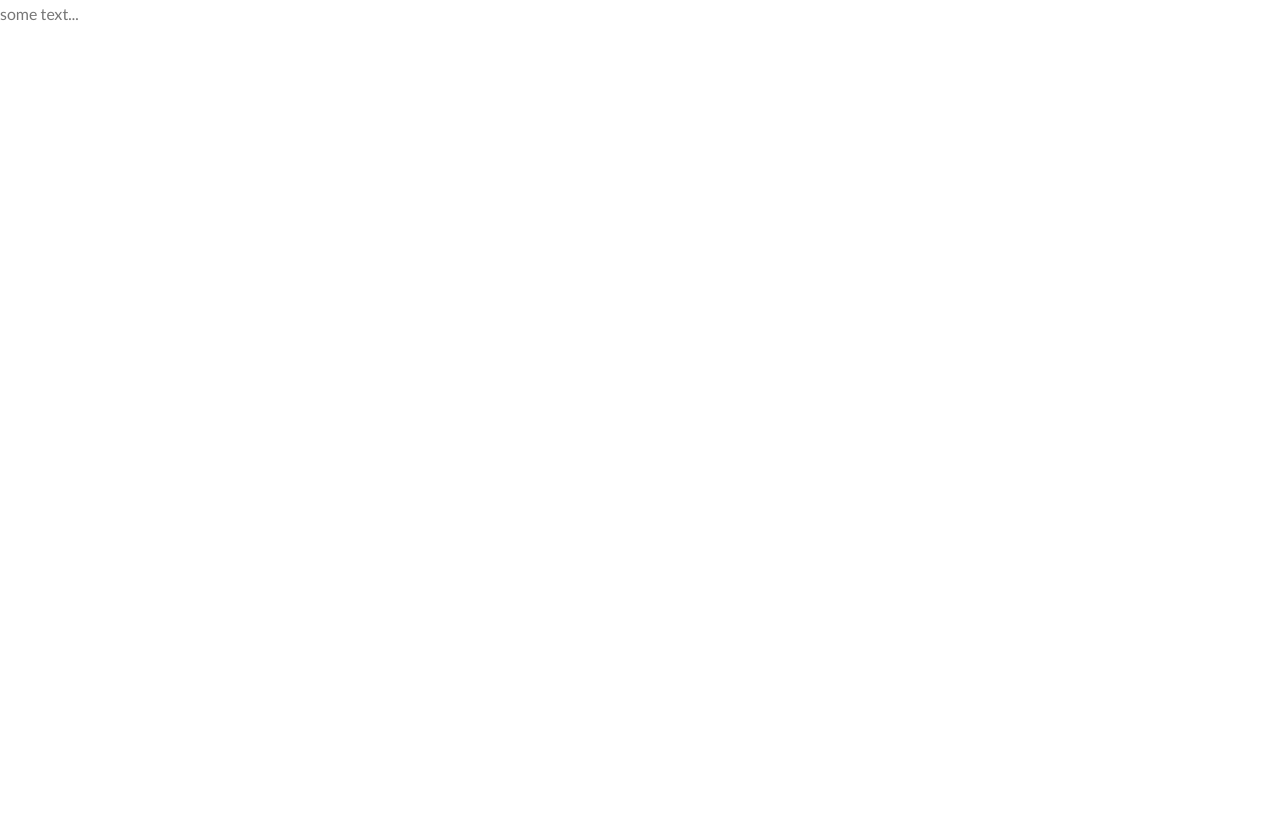
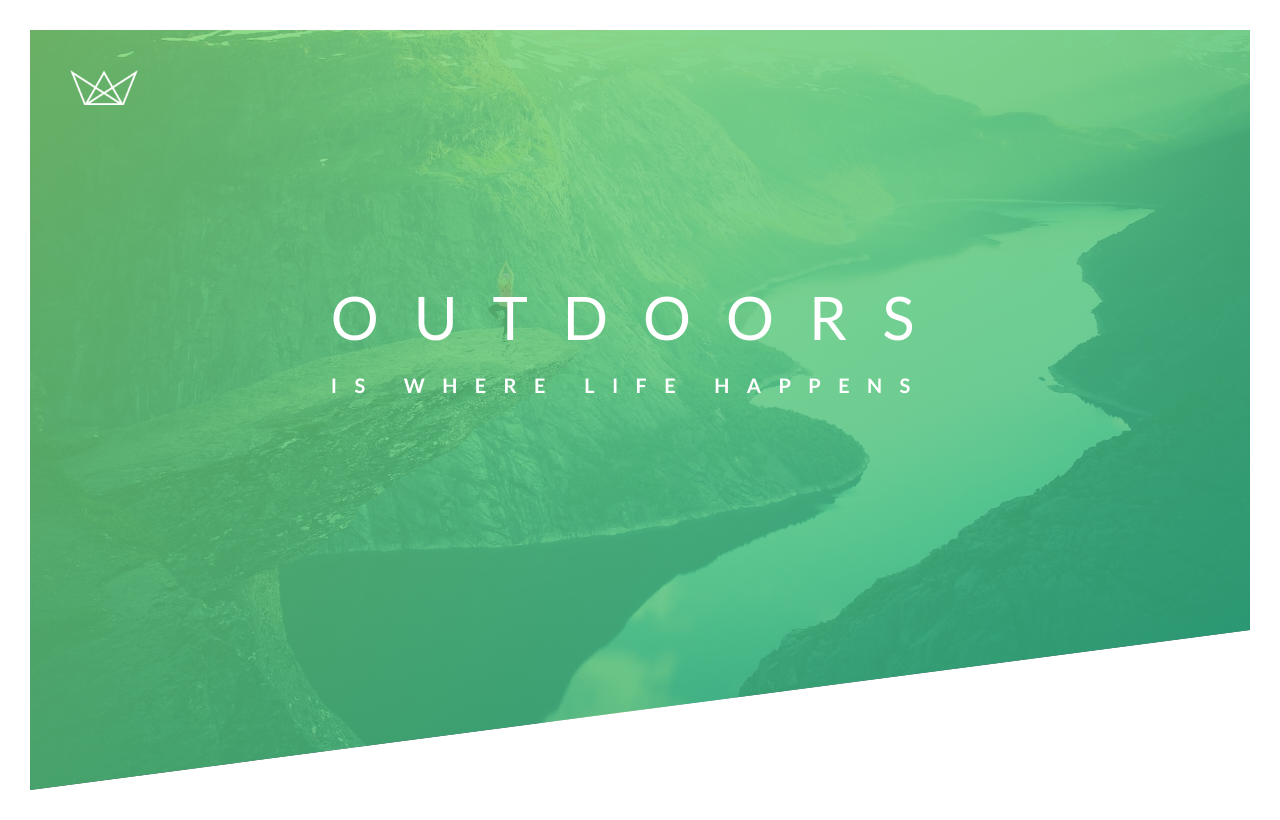
Before and after one commit to irina-kosogor/Natours, a plain HTML site: page index.html in a window 1280 px wide. Drawn offline with Linux system fonts and the light colour scheme.

Commit message:
Header animation is created

```diff
--- a/css/style.css
+++ b/css/style.css
@@ -19,8 +19,92 @@ body {
   font-size: 16px;
   line-height: 1.7;
   color: #777;
+  padding: 30px;
 }
 
 .header {
+  position: relative;
   height: 95vh;
+  background-image: linear-gradient(
+      to right bottom,
+      rgba(126, 213, 111, 0.8),
+      rgba(40, 180, 133, 0.8)
+    ),
+    url("../img/hero.jpg");
+  background-size: cover;
+  background-position: top;
+  clip-path: polygon(0 0, 100% 0, 100% 75vh, 0 100%);
 }
+
+.logo-box {
+  position: absolute;
+  top: 40px;
+  left: 40px;
+}
+
+.logo {
+  height: 35px;
+}
+
+.text-box {
+  position: absolute;
+  top: 40%;
+  left: 50%;
+  transform: translate(-50%, -50%);
+}
+
+.heading-primary {
+  color: #fff;
+  text-transform: uppercase;
+  backface-visibility: hidden;
+}
+
+.heading-primary-main {
+  display: block;
+  font-size: 60px;
+  font-weight: 400;
+  letter-spacing: 35px;
+  animation-name: moveInLeft;
+  animation-duration: 1s;
+  animation-timing-function: ease-out;
+}
+
+.heading-primary-sub {
+  display: block;
+  font-size: 20px;
+  font-weight: 700;
+  letter-spacing: 17.4px;
+  animation: moveInRigth 1s ease-out;
+}
+
+@keyframes moveInLeft {
+  0% {
+    opacity: 0;
+    transform: translateX(-100px);
+  }
+
+  80% {
+    transform: translateX(10px);
+  }
+
+  100% {
+    opacity: 1;
+    transform: translate(0);
+  }
+}
+
+@keyframes moveInRigth {
+  0% {
+    opacity: 0;
+    transform: translateX(100px);
+  }
+
+  80% {
+    transform: translateX(-10px);
+  }
+
+  100% {
+    opacity: 1;
+    transform: translate(0);
+  }
+}
--- a/index.html
+++ b/index.html
@@ -1,5 +1,6 @@
 <!DOCTYPE html>
 <html lang="en">
+
 <head>
     <meta charset="UTF-8">
     <meta name="viewport" content="width=device-width, initial-scale=1.0">
@@ -11,11 +12,26 @@
 
     <title>Natours | Exciting tours for adventurous people</title>
 </head>
+
 <body>
     <header class="header">
-            some text...
+        <div class="logo-box">
+            <img class="logo" src="img/logo-white.png" alt="logo-img">
+        </div>
+
+        <div class="text-box">
+            <h1 class="heading-primary">
+                <span class="heading-primary-main">
+                    OUTDOORS
+                </span>
+                <span class="heading-primary-sub">
+                    IS WHERE LIFE HAPPENS
+                </span>
+            </h1>
+        </div>
     </header>
 
 
 </body>
+
 </html>
```
Lines whose indentation alone changed are shown as unchanged.
